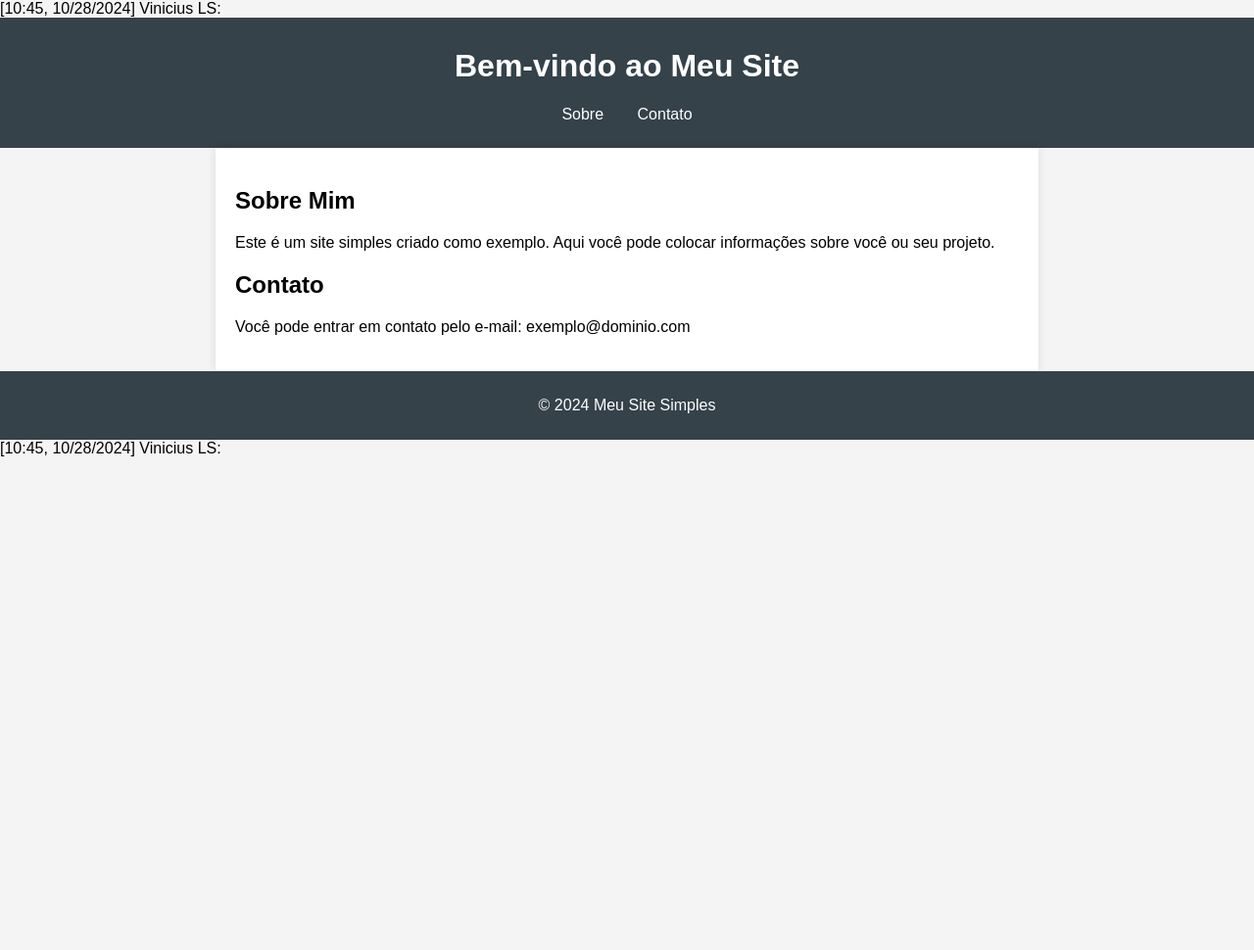
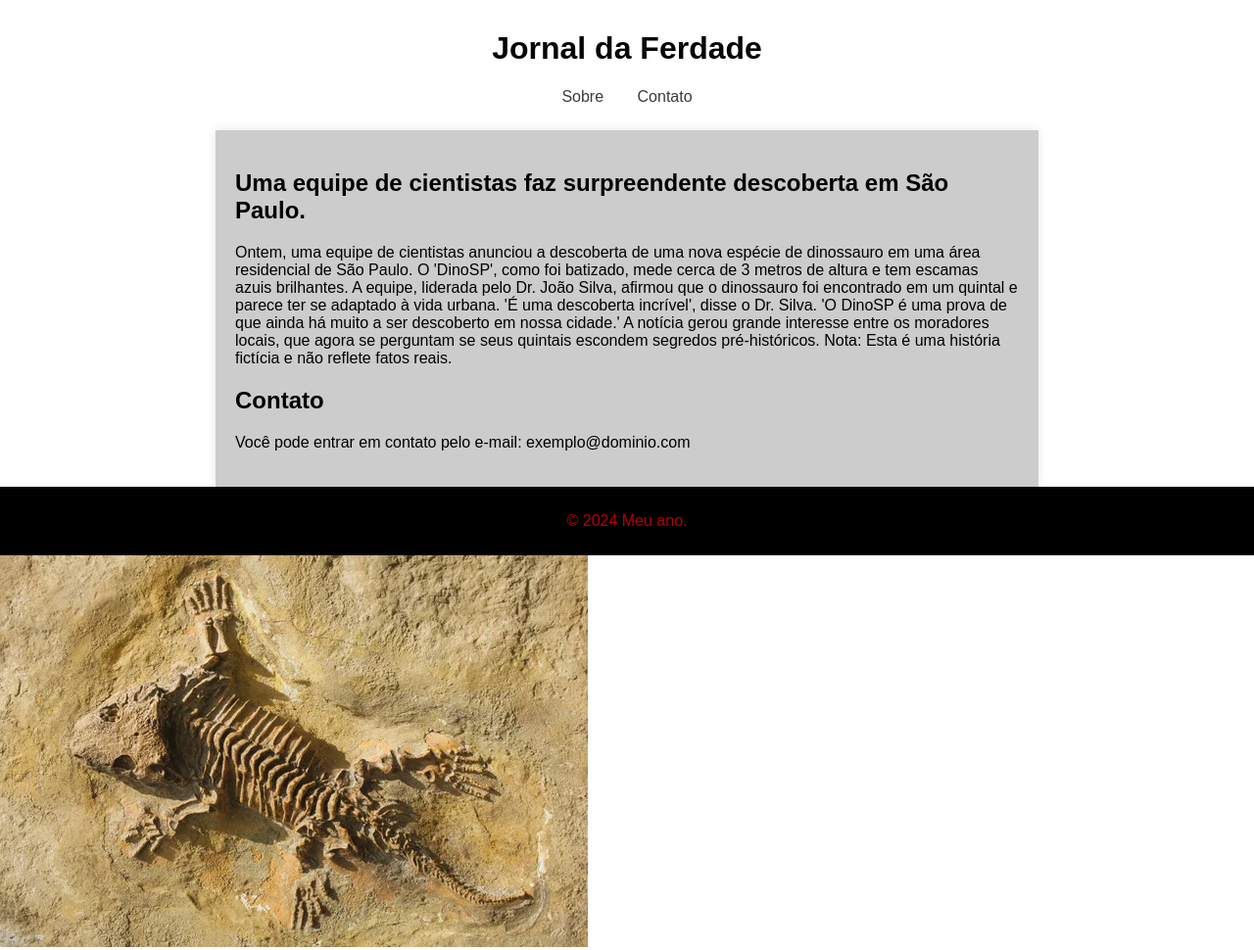
Before and after one commit to viniciusluizdasilva/meu-site, a plain HTML site: page index.html in a window 1280 px wide. Shown: the whole page at 98% size. Before the commit the page ends 800 px from the top, so only its background shows below. Drawn offline with Linux system fonts and the light colour scheme.

Commit message:
Add files via upload

```diff
--- a/index.html
+++ b/index.html
@@ -1,4 +1,4 @@
-[10:45, 10/28/2024] Vinicius LS: <!DOCTYPE html>
+<!DOCTYPE html>
 <html lang="pt-BR">
 <head>
     <meta charset="UTF-8">
@@ -9,7 +9,7 @@
 <body>
 
 <header>
-    <h1>Bem-vindo ao Meu Site</h1>
+    <h1>Jornal da Ferdade</h1>
     <nav>
         <a href="#sobre">Sobre</a>
         <a href="#contato">Contato</a>
@@ -18,8 +18,14 @@
 
 <div class="container">
     <section id="sobre">
-        <h2>Sobre Mim</h2>
-        <p>Este é um site simples criado como exemplo. Aqui você pode colocar informações sobre você ou seu projeto.</p>
+        <h2>Uma equipe de cientistas faz surpreendente descoberta em São Paulo.</h2>
+        <p>Ontem, uma equipe de cientistas anunciou a descoberta de uma nova espécie de dinossauro em uma área residencial de São Paulo. O 'DinoSP', como foi batizado, mede cerca de 3 metros de altura e tem escamas azuis brilhantes.
+            A equipe, liderada pelo Dr. João Silva, afirmou que o dinossauro foi encontrado em um quintal e parece ter se adaptado à vida urbana.
+            'É uma descoberta incrível', disse o Dr. Silva. 'O DinoSP é uma prova de que ainda há muito a ser descoberto em nossa cidade.'
+            A notícia gerou grande interesse entre os moradores locais, que agora se perguntam se seus quintais escondem segredos pré-históricos.
+
+            Nota: Esta é uma história fictícia e não reflete fatos reais.
+            </p>
     </section>
 
     <section id="contato">
@@ -29,9 +35,8 @@
 </div>
 
 <footer>
-    <p>&copy; 2024 Meu Site Simples</p>
+    <p>&copy; 2024 Meu ano.</p>
 </footer>
-
+<img src="foto.jpg" alt="">
 </body>
 </html>
-[10:45, 10/28/2024] Vinicius LS:
--- a/style.css
+++ b/style.css
@@ -2,12 +2,12 @@ body {
     font-family: Arial, sans-serif;
     margin: 0;
     padding: 0;
-    background-color: #f4f4f4;
+    background-color: #ffffff;
 }
 
 header {
-    background: #35424a;
-    color: #ffffff;
+    background: #ffffff;
+    color: #050505;
     padding: 10px 0;
     text-align: center;
 }
@@ -18,7 +18,7 @@ nav {
 
 nav a {
     margin: 0 15px;
-    color: #ffffff;
+    color: #3a3a3a;
     text-decoration: none;
 }
 
@@ -26,15 +26,15 @@ nav a {
     max-width: 800px;
     margin: auto;
     padding: 20px;
-    background: #ffffff;
+    background: #cccccc;
     box-shadow: 0 0 10px rgba(0, 0, 0, 0.1);
 }
 
 footer {
     text-align: center;
     padding: 10px 0;
-    background: #35424a;
-    color: #ffffff;
+    background: #000000;
+    color: #b60000;
     position: relative;
     bottom: 0;
     width: 100%;
```
Also changed, not shown: foto.jpg (added).
